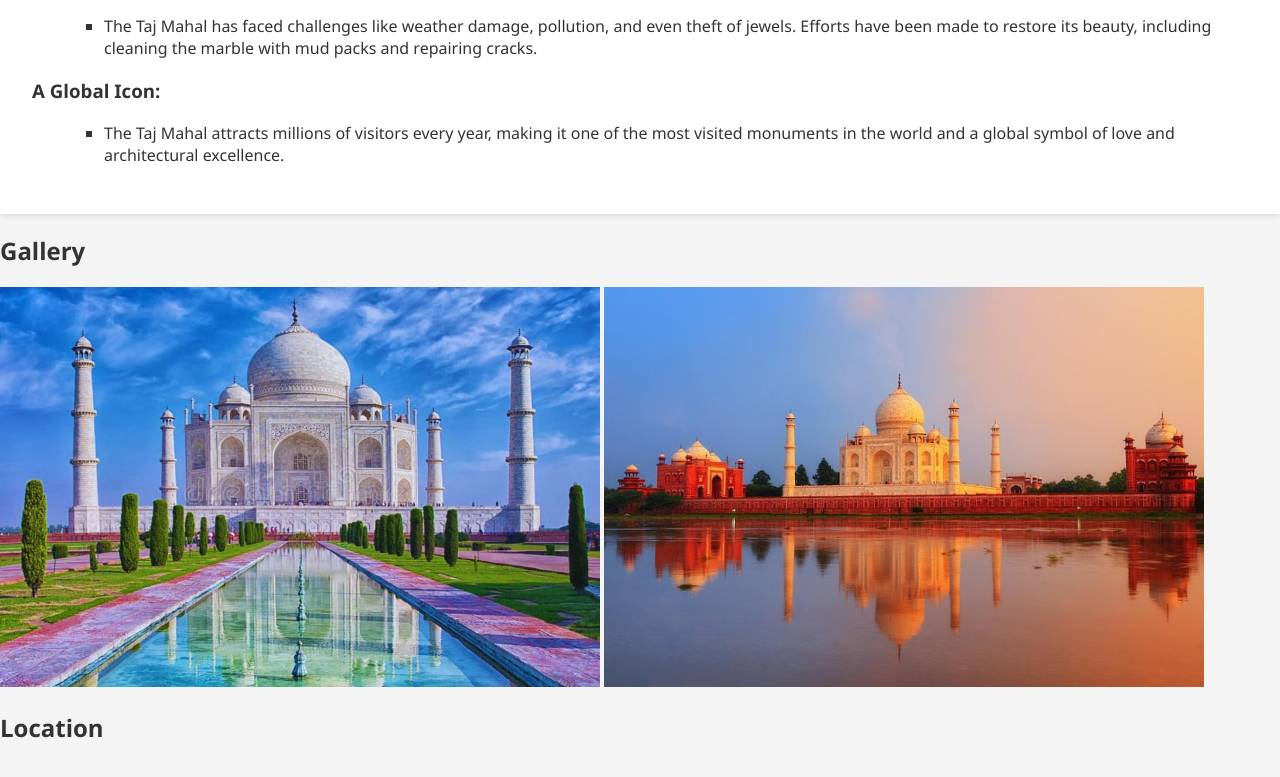
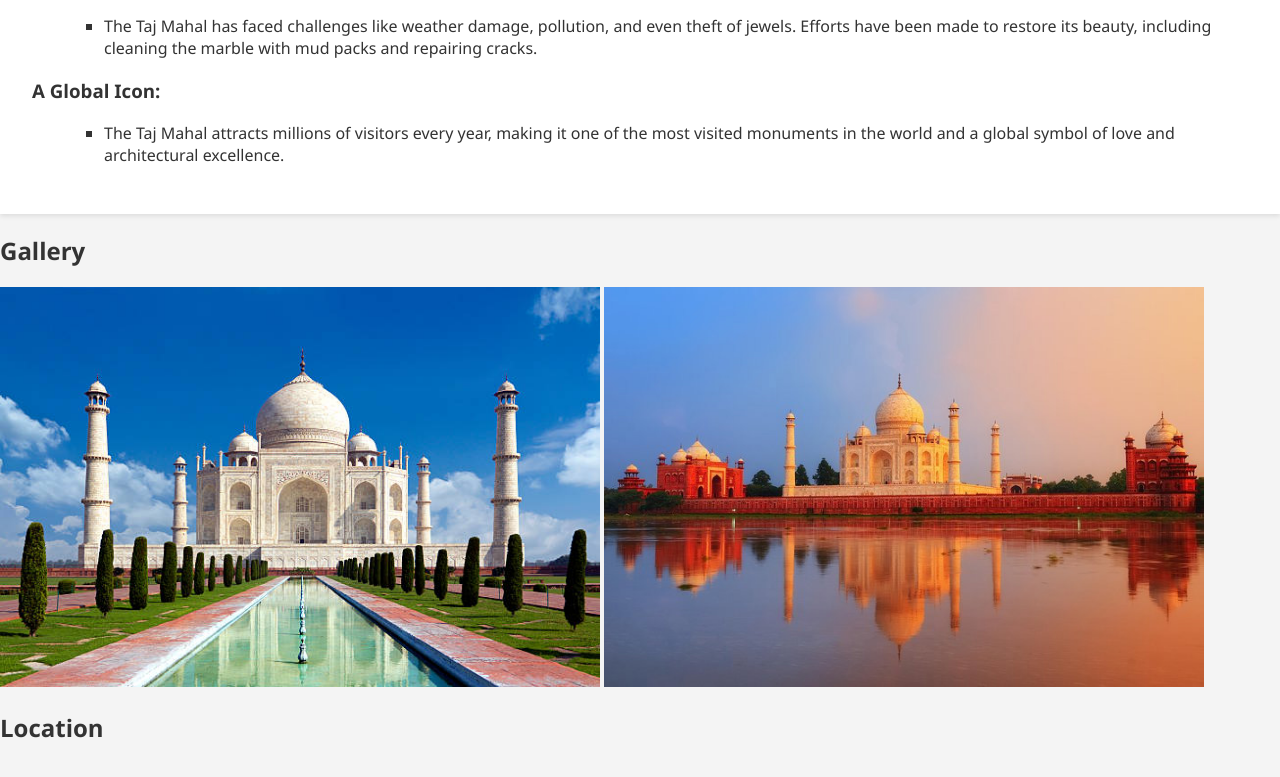
Before and after one commit to dinesh78395-gif/wonders, a plain HTML site: page taj.html in a window 1280 px wide. Shown: the part 916-1693 px from the top of the page. Drawn offline with Linux system fonts and the light colour scheme; grey boxes are pictures that could not be loaded; files whose address does not match are found by name.

Commit message:
Update taj.html

```diff
--- a/taj.html
+++ b/taj.html
@@ -39,7 +39,7 @@ Here's a more detailed look at the history:</ul>
 
   <section class="gallery">
     <h2>Gallery</h2>
-    <img src="https://github.com/dinesh78395-gif/wonders/blob/main/642281e1acf3f8001d0d8bb2.jpg?raw=true" alt="Taj Mahal Front View" style="width:100%; max-width:600px; height:400px;" />
+    <img src="istockphoto-519330110-612x612.jpg" alt="Taj Mahal Front View" style="width:100%; max-width:600px; height:400px;" />
     <img src="C:\Users\Dinesh\Desktop\html\g1-1.jpg" alt="Taj Mahal Sunset" style="width:100%; max-width:600px;" />
   </section>
 
```
